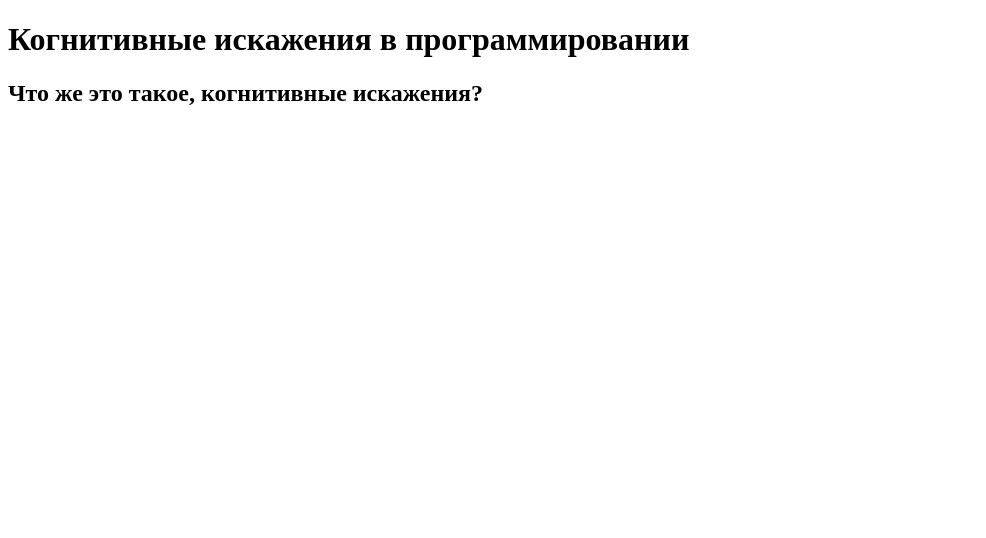
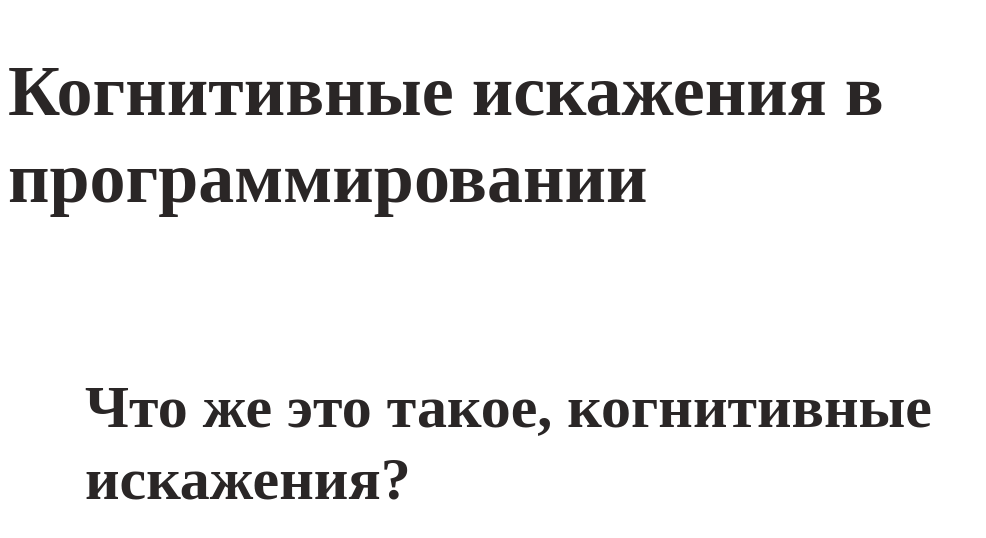
Before and after one commit to stardustvoid/layout-designer-project-lvl1, a website: page src/index.html in a window 1280 px wide. Shown: the whole page, without its empty margins (0-986 px from the left). Drawn offline with Linux system fonts and the light colour scheme.

Commit message:
Add basic styles

```diff
--- a/src/styles/style.css
+++ b/src/styles/style.css
@@ -1,7 +1,66 @@
-/** CSS STYLE **/
+:root {
+  --white: #fff;
+  --white-opaque: #d7ccc0;
+  --light: #f5f4f0;
+  --main-orange: #fe8a02;
+  --main-dark: #42413c;
+  --dark: #2a2626;
+  --dark-opaque: #908d8b;
+  --brown: #b09a81;
+  --blue: #1085c5;
+}
 
-.hello {
-  display: block;
+@font-face {
+  font-weight: 400;
+  font-family: "Open Sans", sans-serif;
+  src: url("../fonts/OpenSans-Regular.ttf");
+}
 
-  color: #fff;
+@font-face {
+  font-weight: 700;
+  font-family: "Open Sans", sans-serif;
+  src: url("../fonts/OpenSans-Bold.ttf");
 }
+
+@font-face {
+  font-family: Neucha, cursive;
+  src: url("../fonts/Neucha-Regular.ttf");
+}
+
+body {
+  font-size: 16px;
+  line-height: 1.6em;
+  color: var(--dark);
+}
+
+h1,
+h2,
+h3 {
+  line-height: 1.2em;
+}
+
+h1 {
+  font-size: 72px;
+}
+
+h2 {
+  font-size: 60px;
+}
+
+h3 {
+  font-size: 34px;
+}
+
+.my-100 {
+  margin-top: 100px;
+  margin-bottom: 100px;
+}
+
+.landing-section {
+  display: flex;
+  justify-content: center;
+}
+
+.section-content {
+  width: 1110px;
+}
```
